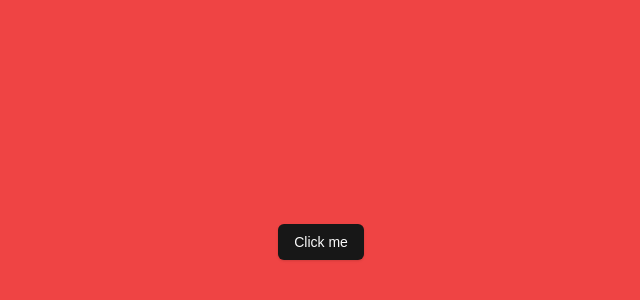
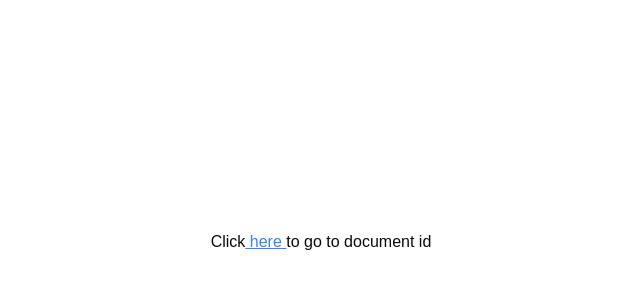
Before and after one commit to Sir-Percival/docs-clone, a Next.js app: page / in a window 1280 px wide. Shown: the part 158-458 px from the top of the page, without its empty margins (319-959 px from the left). Built offline with nearby package versions, Linux system fonts and the light colour scheme.

Commit message:
Add /documents route

```diff
--- /dev/null
+++ b/src/app/documents/[documentId]/page.tsx
@@ -0,0 +1,11 @@
+interface DocumentIdPageProps {
+  params: Promise<{ documentId: string }>;
+}
+
+const DocumentIdPage = async ({ params }: DocumentIdPageProps) => {
+  const { documentId } = await params;
+
+  return <div>Document ID: {documentId}</div>;
+};
+
+export default DocumentIdPage;
--- /dev/null
+++ b/src/app/documents/page.tsx
@@ -0,0 +1,5 @@
+const DocumentsPage = () => {
+  return <div>Documents Page</div>;
+};
+
+export default DocumentsPage;
--- a/src/app/page.tsx
+++ b/src/app/page.tsx
@@ -1,9 +1,13 @@
-import { Button } from '@/components/ui/button';
+import Link from 'next/link';
 
 const Home = () => {
   return (
-    <div className="flex min-h-screen items-center justify-center bg-red-500">
-      <Button>Click me</Button>
+    <div className="flex min-h-screen items-center justify-center">
+      Click{' '}
+      <Link className="text-blue-500 underline" href="/documents/123">
+        &nbsp;here&nbsp;
+      </Link>{' '}
+      to go to document id
     </div>
   );
 };
```
